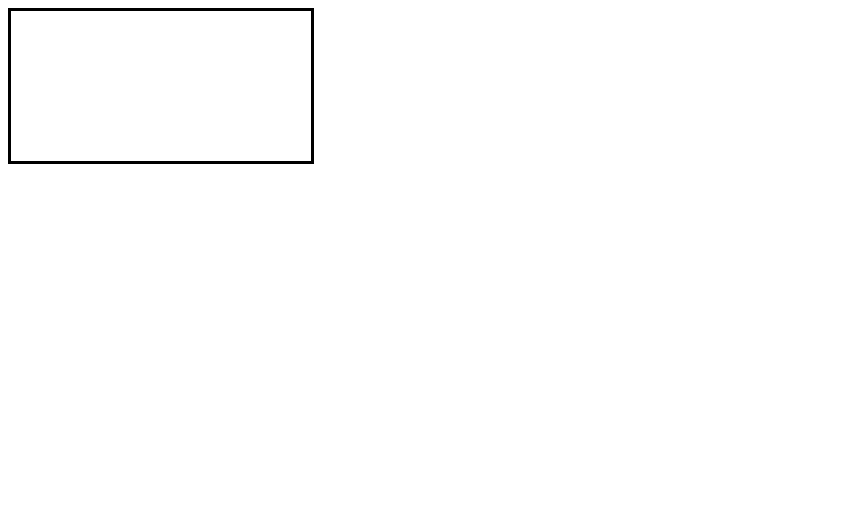
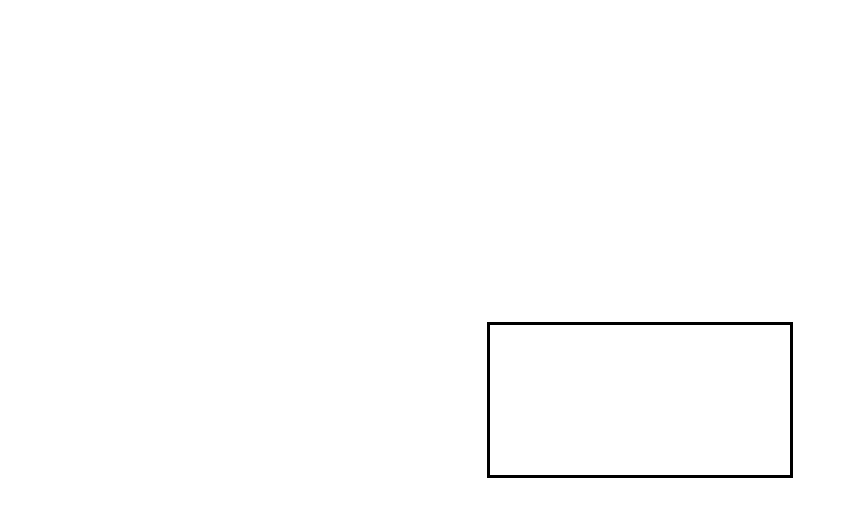
Before and after one commit to rachelwuuu/Git_Learning, a React (Create React App) app in the folder git_learning/: page / in a window 1280 px wide. Shown: the top 516 px of the page, without its empty margins (0-848 px from the left). Built offline with nearby package versions, Linux system fonts and the light colour scheme.

Commit message:
imported bootstrap from index.js and aligned canvas to the center of the page

```diff
--- a/git_learning/src/App.js
+++ b/git_learning/src/App.js
@@ -5,13 +5,14 @@ import canvas from './component/canvas'
 
 export default function App() {
     return (
-        <Container fluid>
-            <div className="w-75" style={{maxWidth:"600px"}}>
-                <Router>
+        <Container className="d-flex justify-content-center align-items-center" style={{
+            minHeight:"100vh"}}>
+            <div className="d-flex w-75 justify-content-center align-items-center" style={{maxWidth:"600px", minHeight:"30px"}}>
+               <Router>
                     <Switch>
                         <Route exact path="/" component={canvas} />
                     </Switch>
-                </Router>
+               </Router>
             </div>
 
         </Container>
--- a/git_learning/src/component/canvas.js
+++ b/git_learning/src/component/canvas.js
@@ -3,9 +3,9 @@ import React from 'react'
 export default function canvas() {
 
     return (
-        <div>
+
             <canvas id ="canvas" style={{border:"solid black"}}></canvas>
-        </div>
+
     )
 
 }
--- a/git_learning/src/index.js
+++ b/git_learning/src/index.js
@@ -2,7 +2,7 @@ import React from 'react';
 import ReactDOM from 'react-dom';
 import App from './App';
 import reportWebVitals from './reportWebVitals';
-
+import "bootstrap/dist/css/bootstrap.min.css"
 ReactDOM.render(
   <React.StrictMode>
     <App />
```
Also changed, not shown: 1 other file (tests, documents, lock files or other folders).
